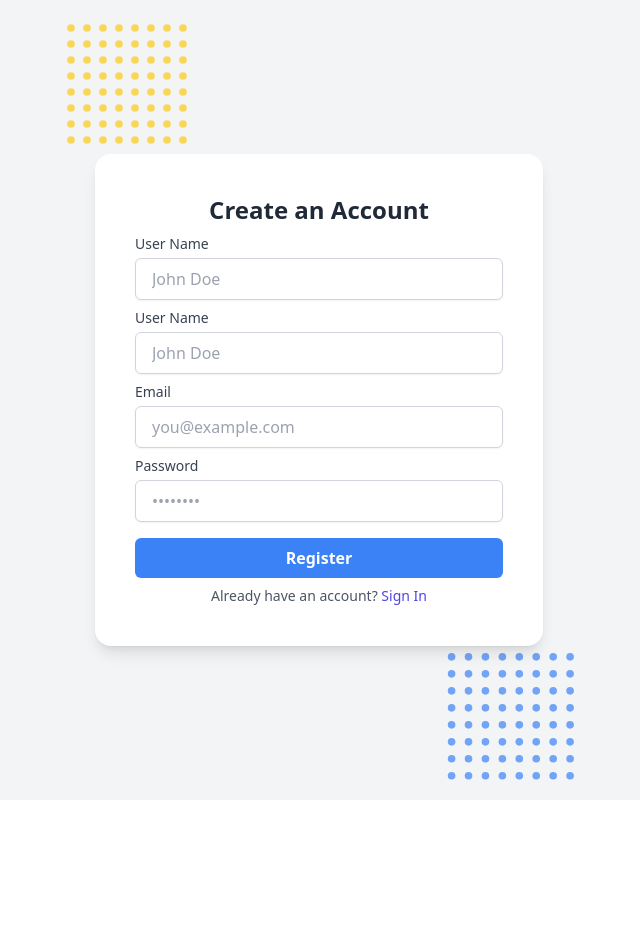
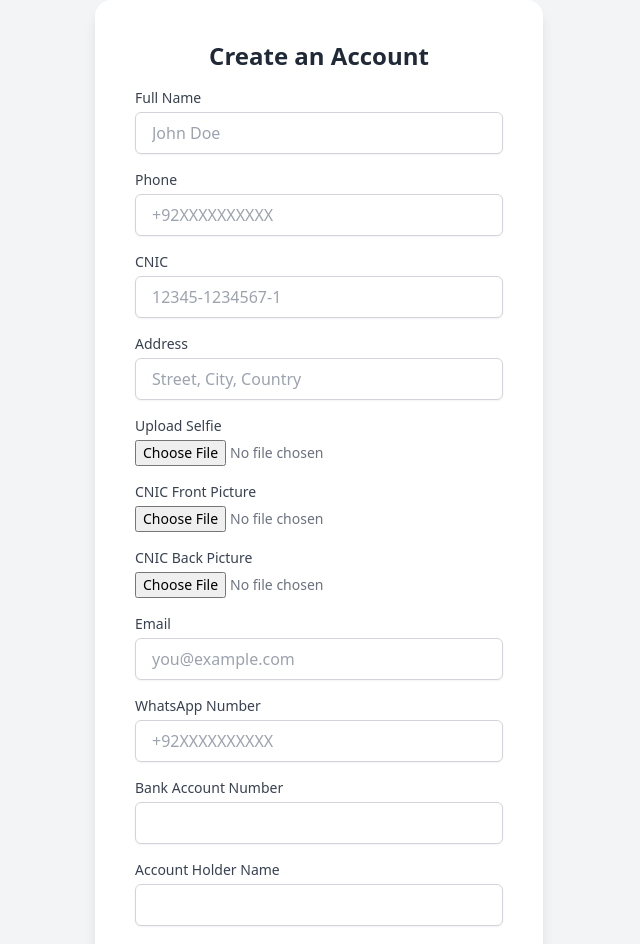
Before and after one commit to mehakgmd/zeenox, a React (Vite) app: page / in a window 1280 px wide. Shown: the top 944 px of the page, without its empty margins (321-961 px from the left). Before the commit the page ends 800 px from the top, so only its background shows below. Built offline with nearby package versions, Linux system fonts and the light colour scheme.

Commit message:
3rd Commit

```diff
--- a/src/components/Sign-Up.jsx
+++ b/src/components/Sign-Up.jsx
@@ -1,26 +1,82 @@
 import React from 'react';
 import { Link } from 'react-router-dom';
+
 const SignupForm = () => {
   return (
+    <form className="space-y-4">
+      <h2 className="text-2xl font-bold text-center text-gray-800">Create an Account</h2>
 
-    <form className="space-y-2">
-      <h2 className="text-2xl font-bold text-center text-gray-800">Create an Account</h2>
+      {/* Name */}
       <div>
-        <label className="block text-sm font-medium text-gray-700">User Name</label>
+        <label className="block text-sm font-medium text-gray-700">Full Name</label>
         <input
           type="text"
           className="mt-1 block w-full rounded-md border border-gray-300 px-4 py-2 shadow-sm focus:border-indigo-500 focus:ring-indigo-500"
           placeholder="John Doe"
         />
       </div>
+
+      {/* Phone */}
       <div>
-        <label className="block text-sm font-medium text-gray-700">User Name</label>
+        <label className="block text-sm font-medium text-gray-700">Phone</label>
+        <input
+          type="tel"
+          className="mt-1 block w-full rounded-md border border-gray-300 px-4 py-2 shadow-sm focus:border-indigo-500 focus:ring-indigo-500"
+          placeholder="+92XXXXXXXXXX"
+        />
+      </div>
+
+      {/* CNIC */}
+      <div>
+        <label className="block text-sm font-medium text-gray-700">CNIC</label>
         <input
           type="text"
           className="mt-1 block w-full rounded-md border border-gray-300 px-4 py-2 shadow-sm focus:border-indigo-500 focus:ring-indigo-500"
-          placeholder="John Doe"
+          placeholder="12345-1234567-1"
         />
       </div>
+
+      {/* Address */}
+      <div>
+        <label className="block text-sm font-medium text-gray-700">Address</label>
+        <input
+          type="text"
+          className="mt-1 block w-full rounded-md border border-gray-300 px-4 py-2 shadow-sm focus:border-indigo-500 focus:ring-indigo-500"
+          placeholder="Street, City, Country"
+        />
+      </div>
+
+      {/* Selfie */}
+      <div>
+        <label className="block text-sm font-medium text-gray-700">Upload Selfie</label>
+        <input
+          type="file"
+          accept="image/*"
+          className="mt-1 block w-full text-sm text-gray-500"
+        />
+      </div>
+
+      {/* CNIC Front */}
+      <div>
+        <label className="block text-sm font-medium text-gray-700">CNIC Front Picture</label>
+        <input
+          type="file"
+          accept="image/*"
+          className="mt-1 block w-full text-sm text-gray-500"
+        />
+      </div>
+
+      {/* CNIC Back */}
+      <div>
+        <label className="block text-sm font-medium text-gray-700">CNIC Back Picture</label>
+        <input
+          type="file"
+          accept="image/*"
+          className="mt-1 block w-full text-sm text-gray-500"
+        />
+      </div>
+
+      {/* Email */}
       <div>
         <label className="block text-sm font-medium text-gray-700">Email</label>
         <input
@@ -29,14 +85,46 @@ const SignupForm = () => {
           placeholder="you@example.com"
         />
       </div>
+
+      {/* WhatsApp Number */}
       <div>
-        <label className="block text-sm font-medium text-gray-700">Password</label>
+        <label className="block text-sm font-medium text-gray-700">WhatsApp Number</label>
         <input
-          type="password"
+          type="tel"
           className="mt-1 block w-full rounded-md border border-gray-300 px-4 py-2 shadow-sm focus:border-indigo-500 focus:ring-indigo-500"
-          placeholder="••••••••"
+          placeholder="+92XXXXXXXXXX"
         />
       </div>
+
+      {/* Bank Account Number */}
+      <div>
+        <label className="block text-sm font-medium text-gray-700">Bank Account Number</label>
+        <input
+          type="text"
+          className="mt-1 block w-full rounded-md border border-gray-300 px-4 py-2 shadow-sm focus:border-indigo-500 focus:ring-indigo-500"
+        />
+      </div>
+        {/* Account Holder Name */}
+      <div>
+        <label className="block text-sm font-medium text-gray-700">Account Holder Name</label>
+        <input
+          type="text"
+          className="mt-1 block w-full rounded-md border border-gray-300 px-4 py-2 shadow-sm focus:border-indigo-500 focus:ring-indigo-500"
+        />
+      </div>
+
+      {/* Bank Account Title */}
+      <div>
+        <label className="block text-sm font-medium text-gray-700">Bank Account Title</label>
+        <input
+          type="text"
+          className="mt-1 block w-full rounded-md border border-gray-300 px-4 py-2 shadow-sm focus:border-indigo-500 focus:ring-indigo-500"
+        />
+      </div>
+
+
+
+      {/* Register Button */}
       <div className="flex justify-center mt-2">
         <Link
           to="/dashboard"
@@ -45,6 +133,8 @@ const SignupForm = () => {
           Register
         </Link>
       </div>
+
+      {/* Sign In Link */}
       <div className="text-sm text-center mt-3 text-gray-600">
         Already have an account?{' '}
         <Link to="/sign-in" className="text-indigo-600 hover:underline font-medium">
@@ -52,8 +142,6 @@ const SignupForm = () => {
         </Link>
       </div>
     </form>
-
-
   );
 };
 
--- a/src/layout/SideBar.jsx
+++ b/src/layout/SideBar.jsx
@@ -8,14 +8,15 @@ function Sidebar() {
   return (
     <div className="hidden md:flex flex-col w-64 bg-gray-800 rounded-r-2xl">
       <div className="flex flex-col flex-1 overflow-y-auto">
-        <nav className="flex flex-col flex-1 overflow-y-auto bg-gradient-to-b from-gray-700 to-blue-500 px-2 py-4 gap-10 rounded-r-2xl">
+        <nav className="flex flex-col flex-1 overflow-y-auto bg-gradient-to-b from-gray-700 to-blue-500 px-2 py-4 rounded-r-2xl">
           <div>
-            <a href="#" className="flex items-center gap-3 px-4 py-2 text-gray-100 hover:bg-gray-700">
-              <GiHamburgerMenu style={{ fontSize: "20px" }} />
-              Zeenox
+            <a href="#" className="flex items-center pr-7">
+             <img
+             src="/Logo/zeenox.png"
+             />
             </a>
           </div>
-          <div className="flex flex-col flex-1 gap-3">
+          <div className="flex flex-col flex-1 gap-1">
             <a href="#" className="flex items-center gap-2 px-4 py-2 mt-2 text-gray-100 hover:bg-gray-400 hover:bg-opacity-25 rounded-2xl">
               <BiHome style={{ fontSize: "20px" }} />
               Home
--- a/src/pages/Dashboard.jsx
+++ b/src/pages/Dashboard.jsx
@@ -1,13 +1,16 @@
-import Sidebar from "../layout/SideBar";
-import { AiOutlineSearch, AiOutlineSetting, AiOutlineLogout } from "react-icons/ai";
-import { MdOutlineNotificationsActive } from "react-icons/md";
 
-function Dashboard() {
+import React from 'react';
+import { AiOutlineSearch, AiOutlineSetting, AiOutlineLogout } from 'react-icons/ai';
+import { MdOutlineNotificationsActive } from 'react-icons/md';
+import Sidebar from '../layout/SideBar';
+
+const Dashboard = () => {
   return (
     <div className="flex h-screen bg-gray-100">
       <Sidebar />
 
       <div className="flex flex-col flex-1 overflow-y-auto">
+        {/* Top Navbar */}
         <div className="flex items-center justify-between h-16 bg-white border-b border-gray-200">
           <div className="flex items-center px-4">
             <div className="relative mx-auto text-gray-600">
@@ -18,31 +21,100 @@ function Dashboard() {
                 placeholder="Search"
               />
               <button type="submit" className="absolute left-5 top-0 mt-3 mr-4">
-                <AiOutlineSearch style={{ fontSize: "20px" }} />
+                <AiOutlineSearch style={{ fontSize: '20px' }} />
               </button>
             </div>
           </div>
           <div className="flex items-center space-x-4 mr-4">
             <a href="#" className="text-gray-600 hover:text-gray-800">
-              <MdOutlineNotificationsActive style={{ fontSize: "20px" }} />
+              <MdOutlineNotificationsActive style={{ fontSize: '20px' }} />
             </a>
             <a href="#" className="text-gray-600 hover:text-gray-800">
-              <AiOutlineSetting style={{ fontSize: "20px" }} />
+              <AiOutlineSetting style={{ fontSize: '20px' }} />
             </a>
             <a href="#" className="flex items-center text-gray-600 hover:text-gray-800">
-              <AiOutlineLogout style={{ fontSize: "20px" }} />
-              <span className="font-bold">Logout</span>
+              <AiOutlineLogout style={{ fontSize: '20px' }} />
+              <span className="ml-1 font-bold">Logout</span>
             </a>
           </div>
         </div>
-       <div className="flex-1 flex items-center justify-center">
-  <div className="text-center">
-    <h1 className="text-2xl font-bold">Welcome to my dashboard!</h1>
-  </div>
-</div>
+
+        {/* Main Content */}
+        <div className="flex-1 p-8 overflow-y-auto">
+      <h1 className="text-3xl font-bold text-blue-700 mb-6">ZEENOX EQUITY</h1>
+
+      <p className="mb-4">
+        <strong>ZEENOX EQUITY</strong> is not a traditional company — it is a forward-looking institution built to empower individuals, support ideas, and build a sustainable economic future. We offer an alternative model to investment: an equity-based system where people become partners, not just customers.
+      </p>
+
+      <p className="mb-4">
+        We are creating an ecosystem where:
+        <br />– If you have money – you can become an equity participant and receive monthly profit.
+        <br />– If you have a powerful idea but no capital – ZEENOX EQUITY will analyze, evaluate, and potentially fund your idea through partnership.
+      </p>
+
+      <p className="font-semibold mb-8">Our mission is clear: build people, grow ideas, share success.</p>
+
+      <h2 className="text-2xl font-semibold text-blue-600 mb-4">🔁 How ZEENOX EQUITY Works</h2>
+      <ul className="list-disc pl-6 mb-6 space-y-2">
+        <li>
+          <strong>Equity Participation:</strong> Partner with ZEENOX EQUITY by contributing funds and receiving monthly profit under a profit-sharing model.
+        </li>
+        <li>
+          <strong>Idea Funding Partnership:</strong> If your scalable business idea qualifies, ZEENOX EQUITY will fund and partner with you.
+        </li>
+        <li>
+          <strong>Strategic Business Agreements:</strong> We collaborate with multiple companies to ensure stable and diversified equity ventures.
+        </li>
+      </ul>
+
+      <h2 className="text-2xl font-semibold text-blue-600 mb-4">🧠 Why Choose ZEENOX EQUITY?</h2>
+      <ul className="list-disc pl-6 mb-6 space-y-2">
+        <li>Save Time, Earn Smart – We manage the complexities; you benefit.</li>
+        <li>Low Capital, High Potential – Even small investors can earn.</li>
+        <li>20-Year Master Plan – Structured, long-term vision.</li>
+        <li>Multi-Channel Earnings – Profit phases, resale, digital services (coming soon).</li>
+      </ul>
+
+      <h2 className="text-2xl font-semibold text-blue-600 mb-4">🌟 Our Vision</h2>
+      <p className="mb-6">
+        To empower individuals across Pakistan by giving them the chance to become entrepreneurs — either by funding real businesses or by contributing ideas that lead to equity-based success. <br />
+        <br />
+        We believe a strong nation begins with strong individuals. Our model creates a new class of contributors who become rightful profit participants.
+      </p>
+
+      <h2 className="text-2xl font-semibold text-blue-600 mb-4">🎯 Our Mission</h2>
+      <p className="mb-6">
+        To establish a functional, ethical, and inclusive equity system that helps ordinary citizens move towards financial freedom through real business involvement — not empty promises or risky speculation. <br />
+        <br />
+        We are on a mission to transform the economic landscape of Pakistan, one equity-partner at a time.
+      </p>
+
+      <h2 className="text-2xl font-semibold text-blue-600 mb-4">🛠️ What We Offer</h2>
+      <ul className="list-disc pl-6 mb-6 space-y-2">
+        <li>Equity-based participation in active businesses</li>
+        <li>Idea-based funding and business partnership</li>
+        <li>Collaboration with real companies and service providers</li>
+        <li>Transparent profit sharing</li>
+        <li>Phase-wise returns</li>
+        <li>Digital platforms and tools (coming soon)</li>
+      </ul>
+
+      <h2 className="text-2xl font-semibold text-blue-600 mb-4">📢 Join the Movement</h2>
+      <p>
+        Whether you're someone who wants to invest your savings into real business activity…
+        <br />
+        Or someone who wants their brilliant idea to come to life with the right backing…
+        <br />
+        <strong>ZEENOX EQUITY</strong> is the platform for you.
+        <br />
+        <br />
+        Together, we’re building a movement of empowered individuals. Together, we build Pakistan.
+      </p>
+        </div>
       </div>
     </div>
   );
-}
+};
 
 export default Dashboard;
--- a/src/pages/SignIn.jsx
+++ b/src/pages/SignIn.jsx
@@ -6,19 +6,19 @@ const SignIn = () => {
   return (
     <div className="relative min-h-screen flex items-center justify-center bg-gray-100 overflow-hidden">
       {/* Dotted background pattern */}
-      <div className="hidden md:block absolute top-24 left-96 w-32 h-32 opacity-70 pointer-events-none">
+      {/* <div className="hidden md:block absolute top-24 left-96 w-32 h-32 opacity-70 pointer-events-none">
       <img
       src='/yellow-dotted.svg'
       alt='Dots-Image'
       />
-      </div>
+      </div> */}
       {/* Dotted background pattern */}
-      <div className="hidden md:block absolute bottom-24 right-96 w-32 h-32 opacity-70 pointer-events-none">
+      {/* <div className="hidden md:block absolute bottom-24 right-96 w-32 h-32 opacity-70 pointer-events-none">
       <img
       src='/blue-dotted.svg'
       alt='Dots-Image'
       />
-      </div>
+      </div> */}
 
       {/* Signup form */}
       <div className="bg-white rounded-2xl shadow-lg p-10 w-full max-w-md z-10">
--- a/src/pages/SignUp.jsx
+++ b/src/pages/SignUp.jsx
@@ -6,19 +6,19 @@ const Signup = () => {
   return (
     <div className="relative min-h-screen flex items-center justify-center bg-gray-100 overflow-hidden">
       {/* Dotted background pattern */}
-      <div className="hidden md:block absolute top-5 left-96 w-32 h-32 opacity-70 pointer-events-none">
+      {/* <div className="hidden md:block absolute top-5 left-96 w-32 h-32 opacity-70 pointer-events-none">
       <img
       src='/yellow-dotted.svg'
       alt='Dots-Image'
       />
-      </div>
+      </div> */}
       {/* Dotted background pattern */}
-      <div className="hidden md:block absolute bottom-5 right-96 w-32 h-32 opacity-70 pointer-events-none">
+      {/* <div className="hidden md:block absolute bottom-5 right-96 w-32 h-32 opacity-70 pointer-events-none">
       <img
       src='/blue-dotted.svg'
       alt='Dots-Image'
       />
-      </div>
+      </div> */}
 
       {/* Signup form */}
       <div className="bg-white rounded-2xl shadow-lg p-10 w-full max-w-md z-10">
```
Also changed, not shown: public/Logo/zeenox.png (added). Lines whose indentation alone changed are shown as unchanged.
